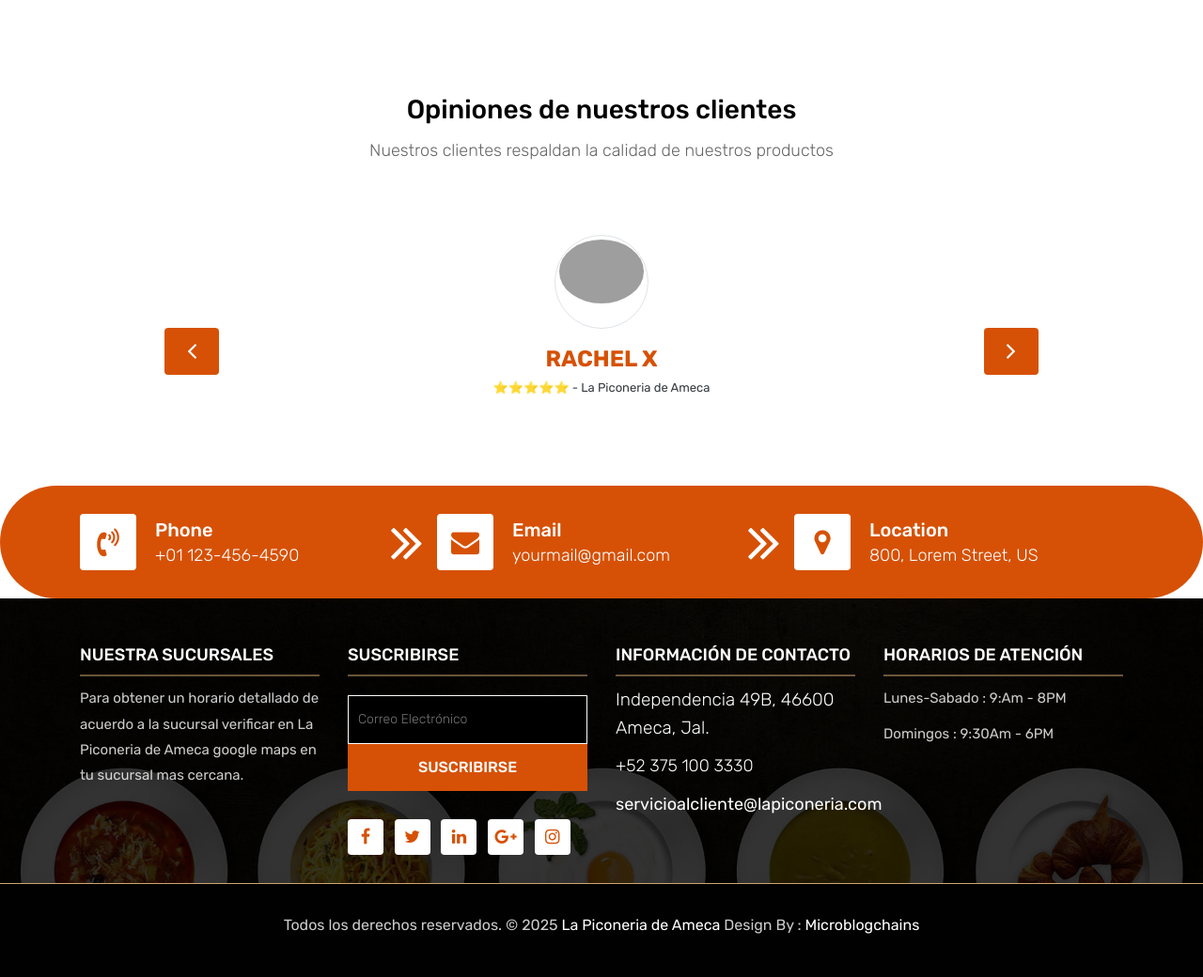
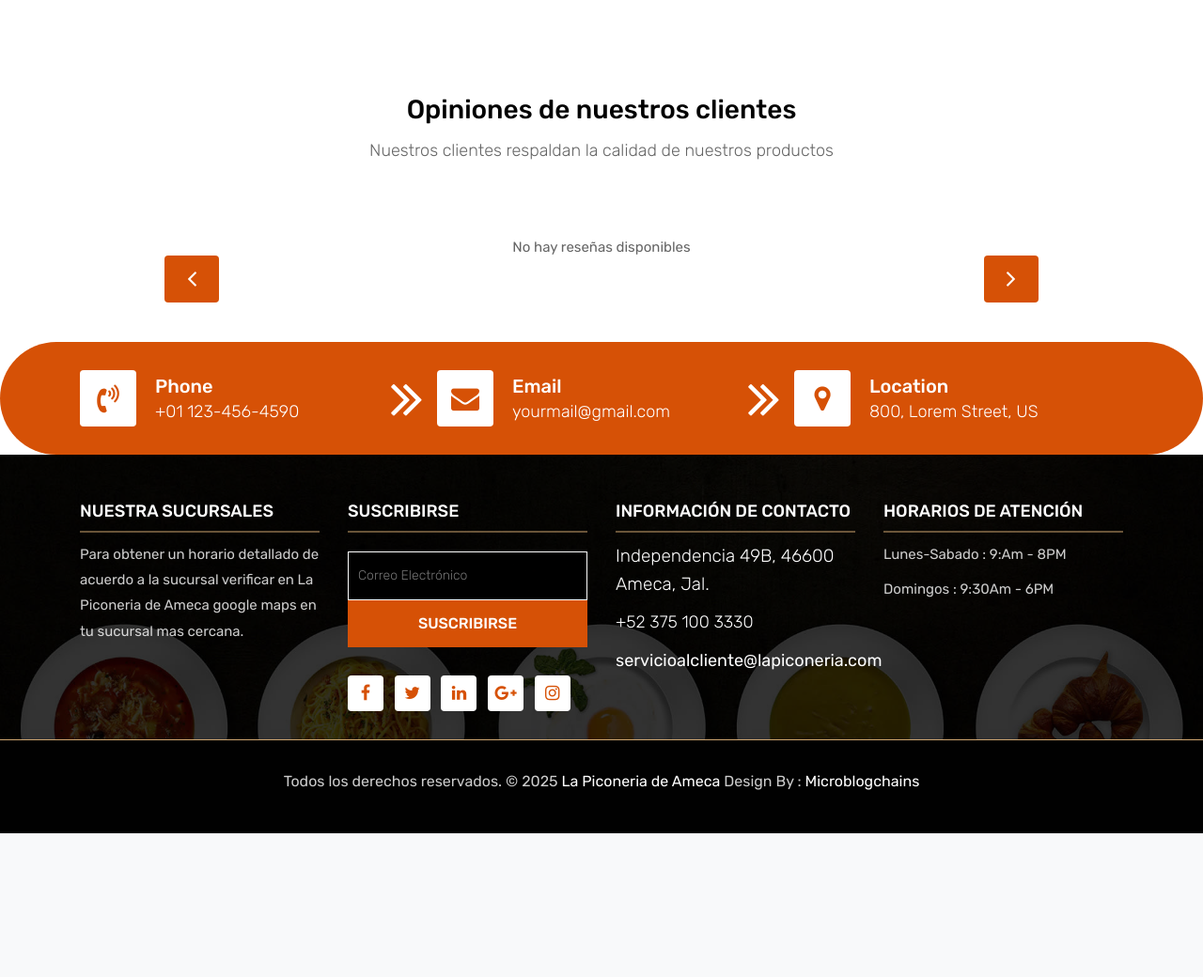
Before and after one commit to PedroSZ/PedroSZ-github.io, a PHP site: page /live-dinner/index.php in a window 1280 px wide. Shown: the part 4477-5517 px from the top of the page at 94% size. After the commit the page ends 5364 px from the top, so only its background shows below. Run offline with PHP 8.4, Linux system fonts and the light colour scheme; data comes from the database, SQL or seed files in the repository; data that the repository does not hold is empty; grey boxes are pictures that could not be loaded.

Commit message:
Update index.php

```diff
--- a/live-dinner/index.php
+++ b/live-dinner/index.php
@@ -1,54 +1,6 @@
 
 
-<?php
-// 🔑 Configuración DB
 
-$host   = '162.241.203.102';
-$db     = 'danie384_lapiconerialandingpagedb';
-$user   = 'danie384_user';
-$pass   = 'Piconeria2025@';
-$charset= 'utf8_spanish2_ci';
-/*
-
-$host = "localhost";
-$user = "root";
-$pass = "";
-$db   = "piconerialandingpagedb";
-*/
-
-// Conectar a MySQL
-$mysqli = new mysqli($host, $user, $pass, $db);
-if ($mysqli->connect_error) {
-    die("Error de conexión: " . $mysqli->connect_error);
-}
-
-// 🔄 Obtener reseñas guardadas en la DB (10 aleatorias)
-$reviews = [];
-$stmt = $mysqli->prepare("SELECT * FROM google_reviews ORDER BY RAND() LIMIT 10");
-$stmt->execute();
-$result = $stmt->get_result();
-while ($row = $result->fetch_assoc()) {
-    $reviews[] = $row;
-}
-
-// ⭐ Generar HTML para el carrusel
-$reviewsHtml = "";
-$active = "active";
-
-foreach ($reviews as $review) {
-    $stars = str_repeat("⭐", $review['rating']);
-    $reviewsHtml .= '
-    <div class="carousel-item text-center '.$active.'">
-        <div class="img-box p-1 border rounded-circle m-auto" style="width:100px;height:100px;overflow:hidden;">
-            <img class="d-block w-100 rounded-circle" src="'.$review['photo'].'" alt="'.$review['author'].'">
-        </div>
-        <h5 class="mt-4 mb-0"><strong class="text-warning text-uppercase">'.$review['author'].'</strong></h5>
-        <h6 class="text-dark m-0">'.$stars.' - '.$review['place_name'].'</h6>
-        <p class="m-0 pt-3">'.$review['text'].'</p>
-    </div>';
-    $active = ""; // solo el primero es activo
-}
-?>
 <!DOCTYPE html>
 <html lang="en"><!-- Basic -->
 <head>
```
